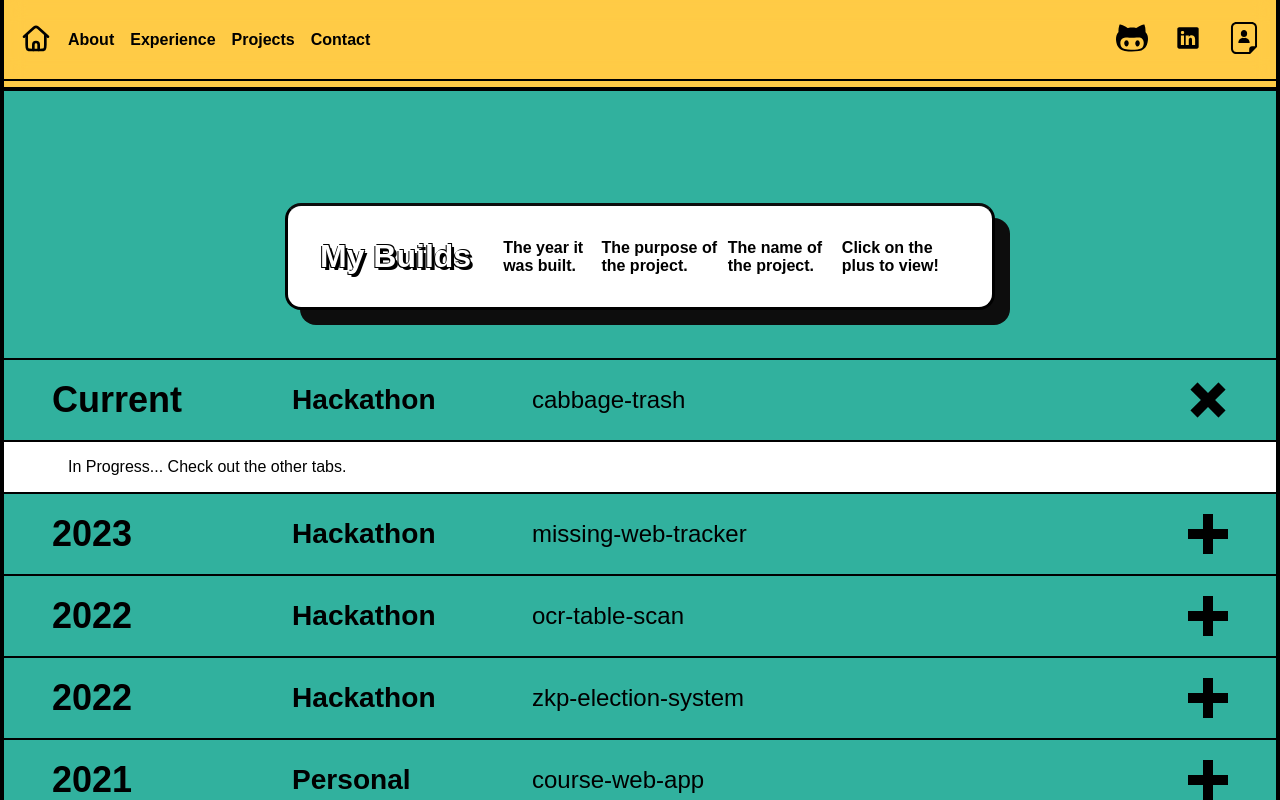
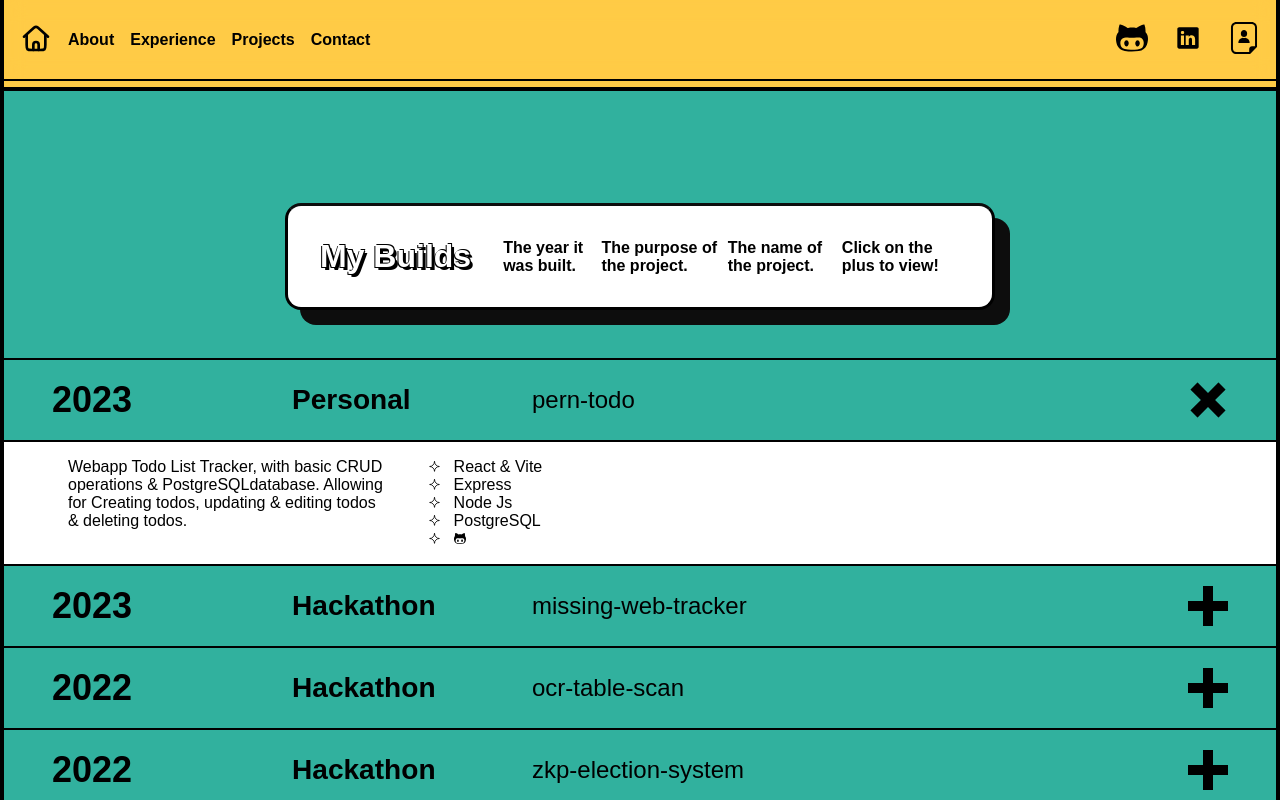
Before and after one commit to GrassyAirplane/personal-website, a React (Vite) app in the folder client/: page / in a window 1280 px wide. Both pictures are taken after a click on the picture 1208 px from the left and 2840 px from the top of the page. Shown: the part 2440-3240 px from the top of the page. Built offline with nearby package versions, Linux system fonts and the light colour scheme.

Commit message:
Build update

```diff
--- a/client/src/components/Build.tsx
+++ b/client/src/components/Build.tsx
@@ -88,9 +88,9 @@ const Build = () => {
                     <article id='build-1'>
                         <div className='build-heading' id='build-first-heading'>
                             <div className='build-heading-left'>
-                                <h2 className='build-heading-left-date'>Current</h2>
-                                <h3 className='build-heading-left-type'>Hackathon</h3>
-                                <p className='build-heading-left-title'>cabbage-trash</p>
+                                <h2 className='build-heading-left-date'>2023</h2>
+                                <h3 className='build-heading-left-type'>Personal</h3>
+                                <p className='build-heading-left-title'>pern-todo</p>
                             </div>
                             <img
                                 className={`build-plus ${rotateState[0] ? 'rotate' : ''}`}
@@ -100,7 +100,16 @@ const Build = () => {
                         </div>
                         <div className={`build-content ${displayState[0] ? 'hidden' : ''}`}>
                             <div className='inner-build-content'>
-                                <p>In Progress... Check out the other tabs. </p>
+                            <div className='build-description'>
+                                    Webapp Todo List Tracker, with basic CRUD operations & PostgreSQLdatabase. Allowing for Creating todos, updating & editing todos & deleting todos.
+                                </div>
+                                <ul>
+                                    <li><img className='star' src={star}/>React & Vite</li>
+                                    <li><img className='star' src={star}/>Express</li>
+                                    <li><img className='star' src={star}/>Node Js</li>
+                                    <li><img className='star' src={star}/>PostgreSQL</li>
+                                    <li><img className='star' src={star}/><a href='https://github.com/GrassyAirplane/todo-postgres' target="_blank"><img className='star' src={gitIcon}/></a></li>
+                                </ul>
                             </div>
                         </div>
                     </article>
```
